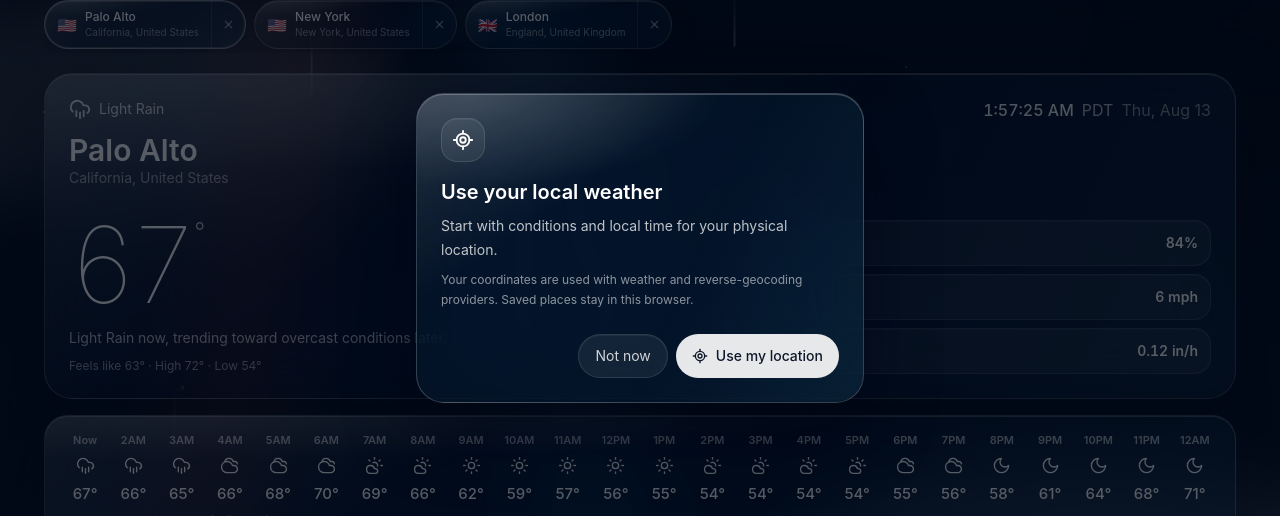
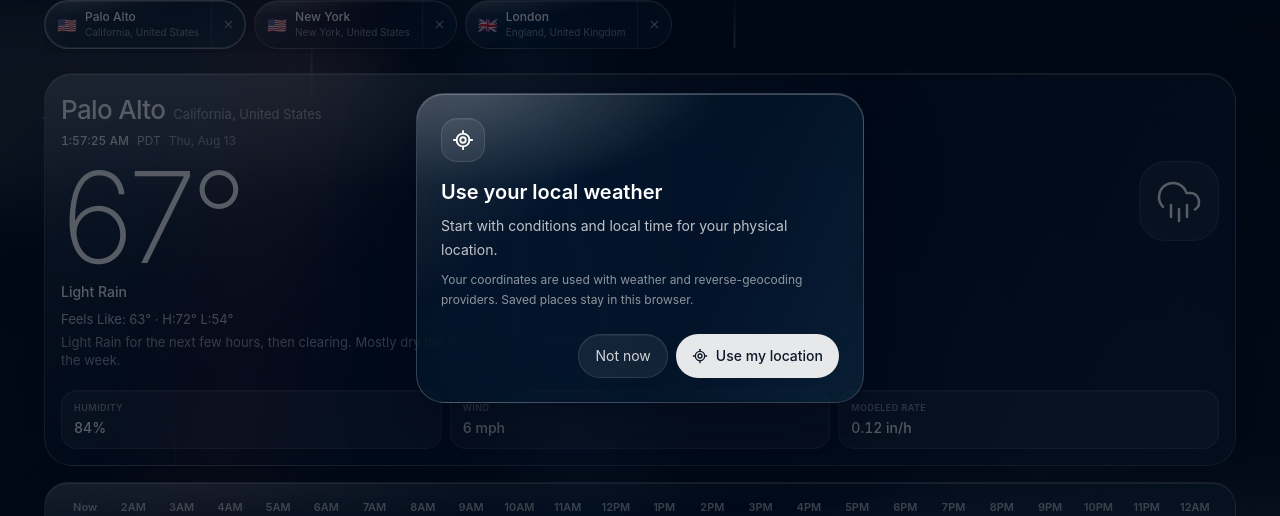
Before and after one commit to Protonmatter/weather-dashboard, a React (Vite) app: page / in a window 1280 px wide. Shown: the part 152-668 px from the top of the page. Built offline with nearby package versions, Linux system fonts and the light colour scheme; no server answers.

Commit message:
perf(ui): retain precipitation provenance within bundle budget

```diff
--- a/src/components/Hero.tsx
+++ b/src/components/Hero.tsx
@@ -1,110 +1,66 @@
+import { decodeWMO } from "../lib/wmo";
+import { LocationClock } from "./LocationClock";
+import { Card } from "./Card";
 import type { CurrentConditions, DayPoint, HourPoint, Place } from "../lib/types";
-import { decodeWMO } from "../lib/wmo";
-import { Card } from "./Card";
-import { LocationClock } from "./LocationClock";
 
 interface Props {
   place: Place;
+  current: CurrentConditions;
+  today?: DayPoint;
+  hourly: readonly HourPoint[];
+  T: (fahrenheit: number) => number;
   timezone: string;
-  current: CurrentConditions;
-  hourly: readonly HourPoint[];
-  today?: DayPoint;
-  T: (fahrenheit: number) => number;
 }
 
-function summary(
-  current: CurrentConditions,
-  hourly: readonly HourPoint[]
-): string {
-  const now = decodeWMO(current.code, current.isDay);
-  const later = hourly[4]
-    ? decodeWMO(hourly[4].code, hourly[4].isDay)
-    : null;
-  if (!later || later.label === now.label) {
-    return `${now.label} conditions are expected to hold through the next few hours.`;
-  }
-  return `${now.label} now, trending toward ${later.label.toLowerCase()} conditions later.`;
+function summary(hourly: readonly HourPoint[], label: string): string {
+  const wet = hourly.slice(0, 12).filter((hour) => decodeWMO(hour.code).wet).length;
+  if (wet >= 8) return `${label} on and off through the evening.`;
+  if (wet) return `${label} for the next few hours, then clearing. Mostly dry the rest of the week.`;
+  return `${label} conditions holding through the evening.`;
 }
 
-export function Hero({
-  place,
-  timezone,
-  current,
-  hourly,
-  today,
-  T,
-}: Props) {
+export function Hero({ place, current, today, hourly, T, timezone }: Props) {
   const condition = decodeWMO(current.code, current.isDay);
-  const Icon = condition.Icon;
   const metrics = [
-    ["Humidity", `${Math.round(current.humidity)}%`],
+    ["Humidity", `${current.humidity}%`],
     ["Wind", `${Math.round(current.wind)} mph`],
     ["Modeled rate", `${(current.precipRateMmH / 25.4).toFixed(2)} in/h`],
   ] as const;
 
   return (
-    <Card
-      as="header"
-      level="hero"
-      padding="none"
-      className="hero-card fadein min-h-[19rem] p-5 sm:p-6"
-      data-testid="current-conditions-hero"
-    >
-      <div className="relative z-10 flex h-full min-h-[17rem] flex-col justify-between">
-        <div className="flex items-start justify-between gap-4">
-          <div className="min-w-0">
-            <div className="flex items-center gap-2 text-sm text-white/80">
-              <Icon size={22} aria-hidden="true" />
-              <span>{condition.label}</span>
-            </div>
-            <h1 className="mt-3 truncate text-2xl font-semibold sm:text-3xl">
-              {place.name}
-            </h1>
-            <p className="truncate text-xs text-white/55 sm:text-sm">
+    <Card as="header" level="hero" className="fadein h-full" data-testid="current-conditions-hero">
+      <div className="flex flex-wrap items-baseline gap-2">
+        <h1 className="text-[26px] font-medium tracking-tight">{place.name}</h1>
+        <span className="text-[13px] text-white/55">
           {[place.admin, place.country].filter(Boolean).join(", ")}
-            </p>
-          </div>
-          <LocationClock timezone={timezone} />
-        </div>
-
-        <div className="mt-6 grid gap-5 sm:grid-cols-[minmax(0,1fr)_minmax(13rem,0.75fr)] sm:items-end">
-          <div>
-            <div className="flex items-start">
-              <span className="tabular-nums text-[5.4rem] font-thin leading-none tracking-[-0.07em] sm:text-[6.6rem]">
-                {T(current.temp)}
-              </span>
-              <span className="ml-1 mt-1 text-2xl font-light text-white/70">
-                °
         </span>
       </div>
-            <p className="mt-2 max-w-xl text-sm leading-6 text-white/70">
-              {summary(current, hourly)}
+      <div className="mt-1 text-xs"><LocationClock timezone={timezone} /></div>
+      <div className="mt-3 flex items-start justify-between gap-3">
+        <div>
+          <div className="text-[clamp(76px,12vw,126px)] font-extralight leading-[0.9] tracking-[-0.055em]">
+            {T(current.temp)}°
+          </div>
+          <p className="mt-2 text-sm font-medium">{condition.label}</p>
+        </div>
+        <span className="glass-inset grid h-20 w-20 shrink-0 place-items-center rounded-[1.65rem]">
+          <condition.Icon size={48} strokeWidth={1.25} aria-hidden="true" />
+        </span>
+      </div>
+      <p className="mt-2 text-[13px] text-white/75">
+        Feels Like: {T(current.feels)}°{today && ` · H:${T(today.high)}° L:${T(today.low)}°`}
       </p>
-            <p className="mt-2 text-xs text-white/55">
-              Feels like {T(current.feels)}°
-              {today
-                ? ` · High ${T(today.high)}° · Low ${T(today.low)}°`
-                : ""}
+      <p className="mt-1 max-w-md text-[13px] leading-snug text-white/60">
+        {summary(hourly, condition.label)}
       </p>
-          </div>
-
-          <dl className="grid grid-cols-3 gap-2 sm:grid-cols-1">
+      <dl className="mt-auto grid grid-cols-3 gap-2 pt-5">
         {metrics.map(([label, value]) => (
-              <div
-                key={label}
-                className="glass-inset rounded-2xl px-3 py-3 sm:flex sm:items-center sm:justify-between sm:gap-4"
-              >
-                <dt className="text-[10px] font-semibold uppercase tracking-[0.1em] text-white/50">
-                  {label}
-                </dt>
-                <dd className="mt-1 text-sm font-semibold tabular-nums sm:mt-0">
-                  {value}
-                </dd>
+          <div key={label} className="glass-inset rounded-2xl px-3 py-2.5">
+            <dt className="text-[9px] font-semibold uppercase tracking-wider text-white/50">{label}</dt>
+            <dd className="mt-1 text-sm font-medium tabular-nums">{value}</dd>
           </div>
         ))}
       </dl>
-        </div>
-      </div>
     </Card>
   );
 }
```
Lines whose indentation alone changed are shown as unchanged.
